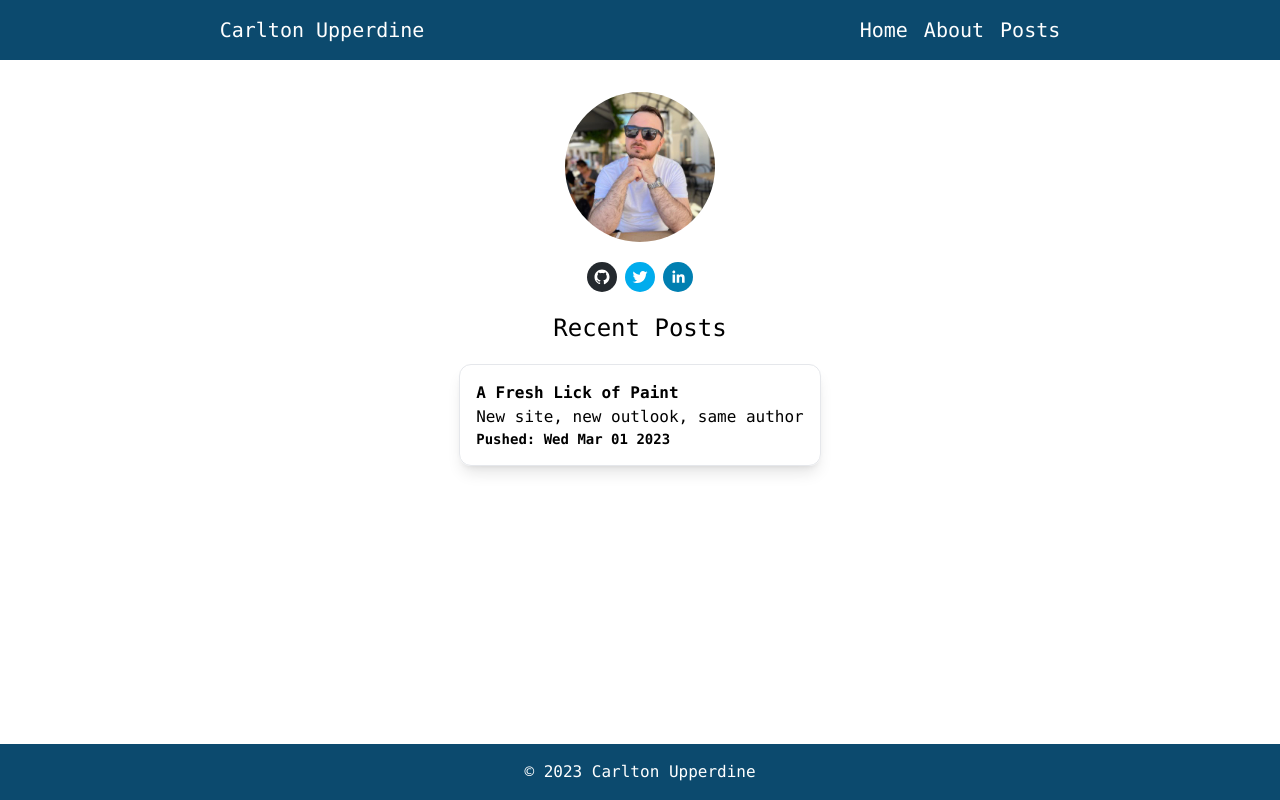
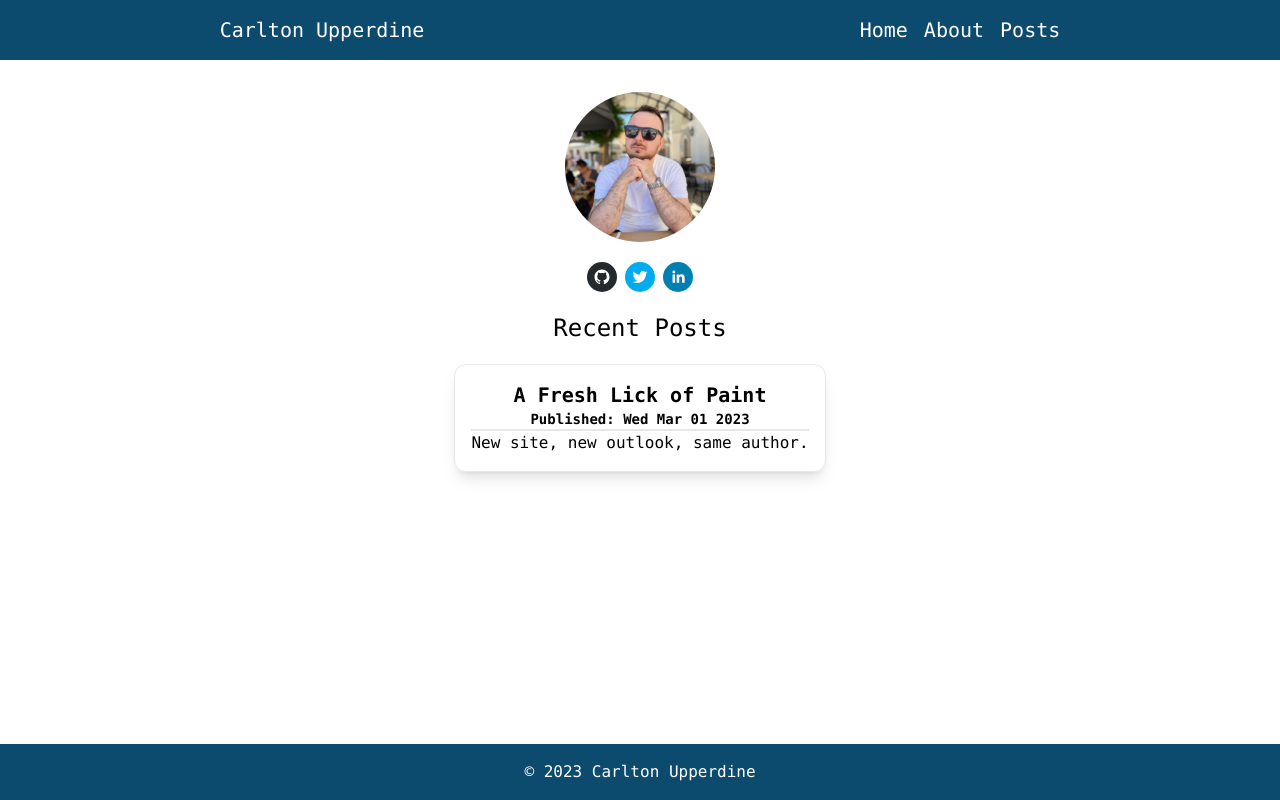
Before and after one commit to carltonupp/carlton.upperdine.dev, a Next.js app: page / in a window 1280 px wide. Built offline with nearby package versions, Linux system fonts and the light colour scheme; no server answers.

Commit message:
make recent post component look better

```diff
--- a/posts/a-fresh-lick-of-paint.md
+++ b/posts/a-fresh-lick-of-paint.md
@@ -1,6 +1,6 @@
 ---
 title: "A Fresh Lick of Paint"
-blurb: "New site, new outlook, same author"
+blurb: "New site, new outlook, same author."
 date: "2023-03-01"
 ---
 
--- a/src/components/RecentPost.tsx
+++ b/src/components/RecentPost.tsx
@@ -4,12 +4,12 @@ export function RecentPost(props: { slug: string; frontmatter: any }) {
   return (
     <div className="border border-gray-200 m-2 rounded-xl shadow-lg overflow-hidden flex flex-col">
       <Link href={`/post/${props.slug}`}>
-        <div className="p-4">
-          <h1 className="font-bold">{props.frontmatter.title}</h1>
+        <div className="p-4 text-center">
+          <h1 className="font-extrabold text-xl">{props.frontmatter.title}</h1>
+          <p className="text-sm font-semibold border-b-2">
+            Published: {new Date(props.frontmatter.date).toDateString()}
+          </p>
           <p>{props.frontmatter.blurb}</p>
-          <p className="text-sm font-bold">
-            Pushed: {new Date(props.frontmatter.date).toDateString()}
-          </p>
         </div>
       </Link>
     </div>
```
